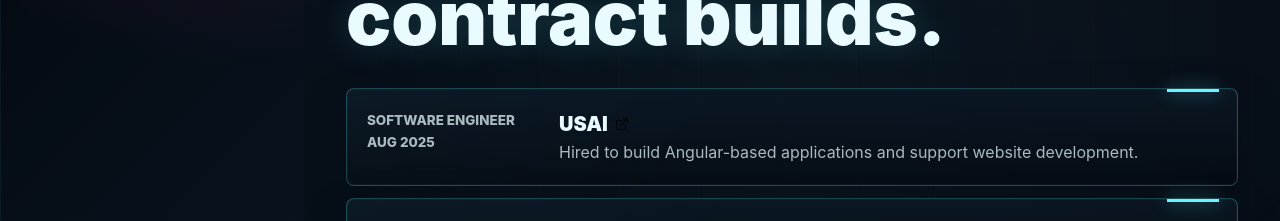
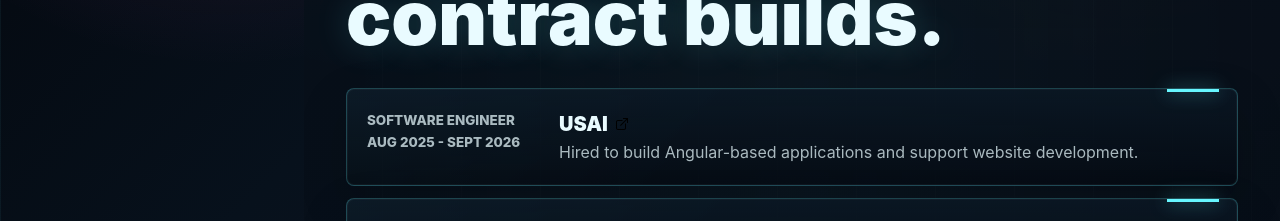
Before and after one commit to Jarmahent/KevinsPortfolio2025, a Vue app: page / in a window 1280 px wide. Shown: the part 3620-3841 px from the top of the page. Built offline with nearby package versions, Linux system fonts and the light colour scheme.

Commit message:
Updating experience

```diff
--- a/src/components/sections/Experience.vue
+++ b/src/components/sections/Experience.vue
@@ -34,7 +34,7 @@ const roles = [
   {
     company: 'USAI',
     url: 'https://www.usai.io/',
-    dates: 'Aug 2025',
+    dates: 'Aug 2025 - Sept 2026',
     title: 'Software Engineer',
     description: 'Hired to build Angular-based applications and support website development.',
   },
```
